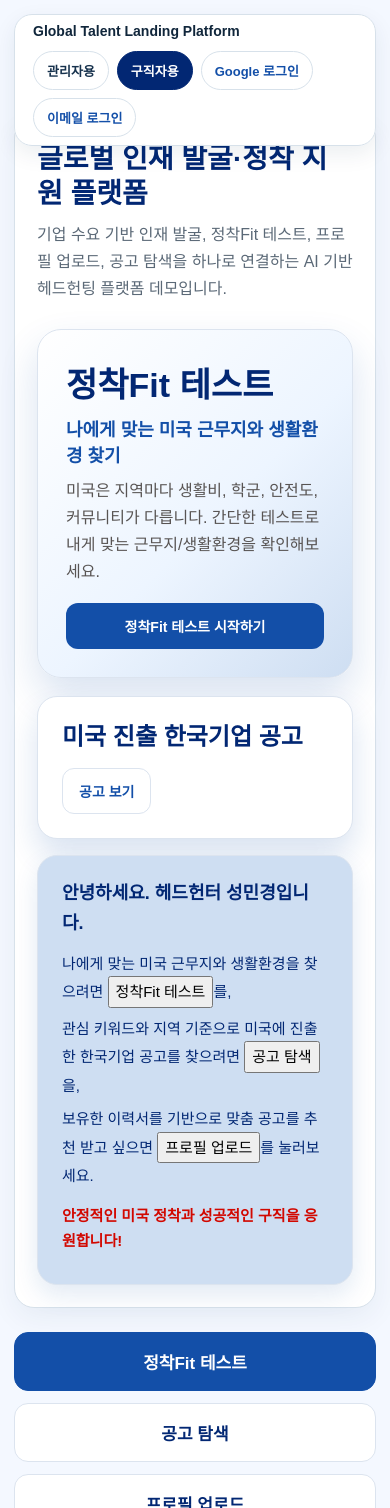
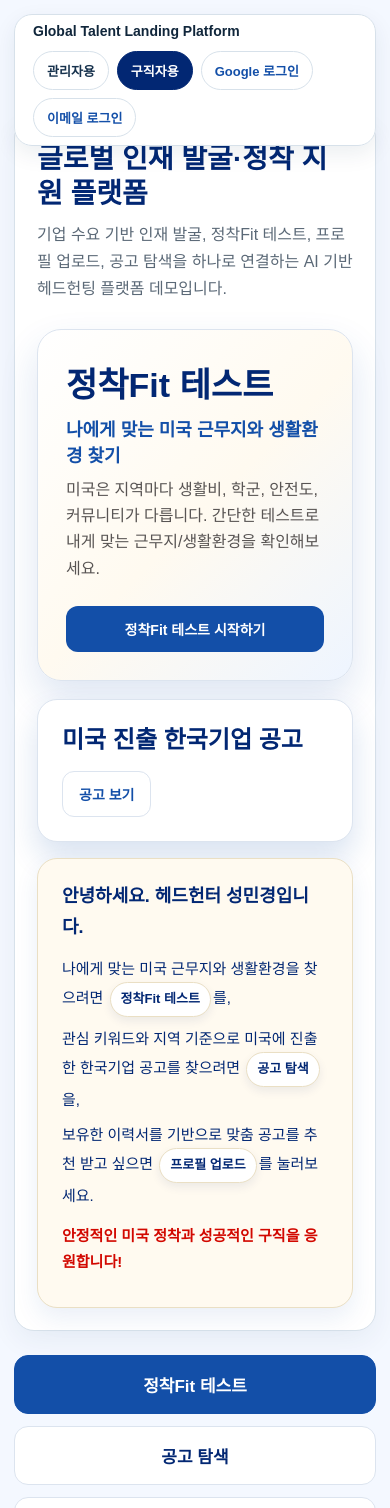
Before and after one commit to miaminkyong/global-talent-matching-mvp, a React (Vite) app: page / in a window 390 px wide. Shown: the top 1508 px of the page. Built offline with nearby package versions, Linux system fonts and the light colour scheme.

Commit message:
Refactor styles and add new color variables
Added new color variables and updated styles for various components, including hero cards and welcome boxes. Removed unused styles and improved layout with grid adjustments.

```diff
--- a/src/style.css
+++ b/src/style.css
@@ -13,6 +13,8 @@
   --seeker-blue-hover: #0e3f86;
   --seeker-pastel: #cedef2;
   --seeker-pastel-bg: #f4f8ff;
+  --seeker-ivory: #fffaf0;
+  --seeker-beige: #f8f1df;
   --seeker-yellow: #fff1b8;
   --seeker-yellow-strong: #f4c542;
   --seeker-navy: #022773;
@@ -134,18 +136,6 @@ button {
   margin-bottom: 24px;
 }
 
-.hero-topline {
-  color: var(--accent);
-  font-size: 14px;
-  font-weight: 700;
-  margin-bottom: 10px;
-  letter-spacing: 0.02em;
-}
-
-.seeker-mode .hero-topline {
-  color: var(--seeker-red);
-}
-
 .hero-title {
   margin: 0 0 10px;
   font-size: 34px;
@@ -196,24 +186,16 @@ button {
 }
 
 .fit-hero-card {
-  background: linear-gradient(135deg, #ffffff 0%, #edf5ff 55%, var(--seeker-pastel) 100%);
+  background: linear-gradient(135deg, #ffffff 0%, var(--seeker-ivory) 52%, #eef5ff 100%);
   border: 1px solid var(--seeker-line);
   border-radius: 24px;
   padding: 28px;
-  box-shadow: 0 18px 38px rgba(19, 79, 168, 0.16);
+  box-shadow: 0 18px 38px rgba(19, 79, 168, 0.14);
   margin-bottom: 18px;
-}
-
-.fit-hero-label {
-  display: inline-flex;
-  background: var(--seeker-yellow);
-  color: var(--seeker-navy);
-  border: 1px solid #f0d87b;
-  border-radius: 999px;
-  padding: 7px 11px;
-  font-size: 13px;
-  font-weight: 900;
-  margin-bottom: 12px;
+  display: grid;
+  grid-template-columns: minmax(0, 1fr) 280px;
+  gap: 24px;
+  align-items: center;
 }
 
 .fit-hero-card h2 {
@@ -231,10 +213,13 @@ button {
 
 .fit-hero-card span {
   display: block;
-  max-width: 820px;
   color: var(--seeker-text);
-  line-height: 1.7;
-  margin-bottom: 18px;
+  line-height: 1.65;
+}
+
+.fit-hero-action {
+  display: flex;
+  justify-content: flex-end;
 }
 
 .fit-main-btn {
@@ -278,23 +263,18 @@ button {
 }
 
 .seeker-welcome-box {
-  background: var(--seeker-pastel);
-  border: 1px solid var(--seeker-line);
+  background: var(--seeker-ivory);
+  border: 1px solid #eadfc4;
   border-radius: 20px;
   padding: 22px 24px;
   color: var(--seeker-navy);
-  box-shadow: 0 10px 24px rgba(19, 79, 168, 0.12);
+  box-shadow: 0 10px 24px rgba(19, 79, 168, 0.09);
 }
 
 .seeker-welcome-box p {
-  margin: 0 0 8px;
+  margin: 0 0 9px;
   font-size: 15px;
-  line-height: 1.7;
-}
-
-.seeker-welcome-box strong {
-  color: var(--seeker-blue);
-  font-weight: 900;
+  line-height: 1.75;
 }
 
 .welcome-greeting {
@@ -307,6 +287,26 @@ button {
   margin-top: 14px !important;
   font-weight: 900;
   color: var(--seeker-red);
+}
+
+.inline-link-pill {
+  display: inline-flex;
+  align-items: center;
+  border: 1px solid #eadfc4;
+  background: #ffffff;
+  color: var(--seeker-navy);
+  border-radius: 999px;
+  padding: 5px 10px;
+  margin: 0 2px;
+  font-size: 13px;
+  font-weight: 900;
+  box-shadow: 0 4px 10px rgba(2, 39, 115, 0.08);
+  transition: all 0.2s ease;
+}
+
+.inline-link-pill:hover {
+  background: var(--seeker-yellow);
+  transform: translateY(-1px);
 }
 
 .tab-nav {
@@ -725,6 +725,11 @@ button {
   border-color: var(--slate-line);
 }
 
+.secondary-btn.wide {
+  width: 100%;
+  margin-top: 14px;
+}
+
 .cta-btn {
   background: var(--seeker-blue);
   color: #ffffff;
@@ -1122,11 +1127,16 @@ button {
     font-size: 28px;
   }
 
+  .fit-hero-card,
   .stats-grid,
   .admin-summary,
   .two-column-layout,
   .seeker-info-grid {
     grid-template-columns: 1fr;
+  }
+
+  .fit-hero-action {
+    justify-content: stretch;
   }
 
   .tab-btn {
```
